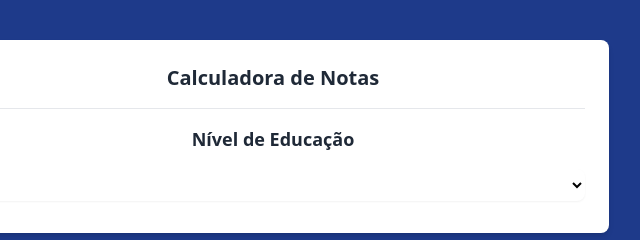
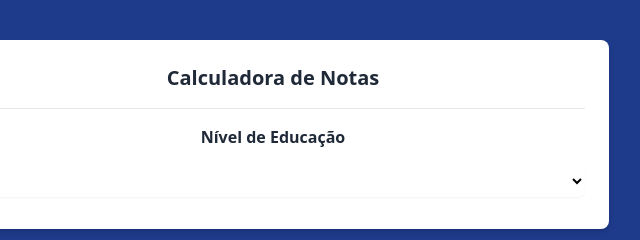
Before and after one commit to codinomello/notas-ts, a website: page index.html in a window 1280 px wide. Shown: the top 240 px of the page, 367-1007 px from the left. Drawn offline with nearby package versions, Linux system fonts and the light colour scheme; no server answers.

Commit message:
Add files via upload

```diff
--- a/index.html
+++ b/index.html
@@ -7,7 +7,7 @@
   <link rel="preconnect" href="https://fonts.gstatic.com" crossorigin>
   <link href="https://fonts.googleapis.com/css2?family=Poppins:ital,wght@0,100;0,200;0,300;0,400;0,500;0,600;0,700;0,800;0,900;1,100;1,200;1,300;1,400;1,500;1,600;1,700;1,800;1,900&display=swap" rel="stylesheet">
   <link rel="stylesheet" href="https://cdnjs.cloudflare.com/ajax/libs/font-awesome/6.5.2/css/all.min.css" integrity="sha512-SnH5WK+bZxgPHs44uWIX+LLJAJ9/2PkPKZ5QiAj6Ta86w+fsb2TkcmfRyVX3pBnMFcV7oQPJkl9QevSCWr3W6A==" crossorigin="anonymous" referrerpolicy="no-referrer"/>
-  <link rel="icon" type="image.png" href="icon/calculadora.png">
+  <link rel="icon" type="image.png" href="icon/notas.png">
   <script src="https://cdn.tailwindcss.com"></script>
   <title>Planilhas de Notas</title>
 </head>
@@ -16,7 +16,7 @@
     <!-- formulário -->
     <div class="bg-white rounded-lg shadow-md p-6 max-w-2xl mx-auto">
       <h1 class="font-bold text-xl text-gray-800 text-center mb-4">Calculadora de Notas </h1><hr>
-      <label for="nível-educacional" class="block text-lg font-semibold text-center text-gray-800 mt-4">Nível de Educação</label>
+      <label for="nível-educacional" class="block font-semibold text-center text-gray-800 mt-4">Nível de Educação</label>
       <select id="nível-educacional" name="nível" onchange="mostrar(); remover();" class="w-full bg-white border-gray-300 rounded-lg shadow-sm focus:ring-blue-500 focus:border-blue-500 py-1 px-1 mb-2 mt-4" required>
         <option value="" disabled selected></option>
         <option value="EFI">Ensino Fundamental I</option>
```
Also changed, not shown: icon/notas.png (added).
